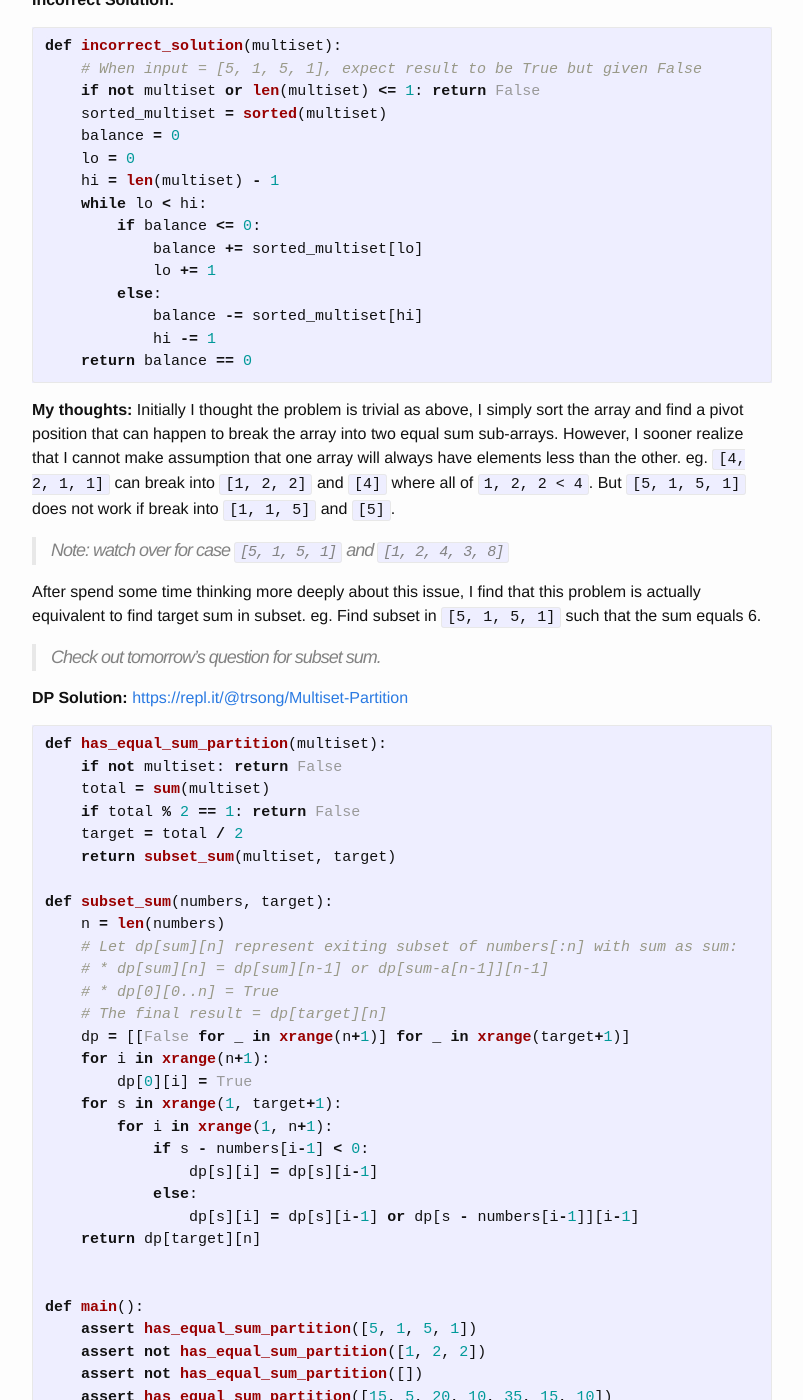
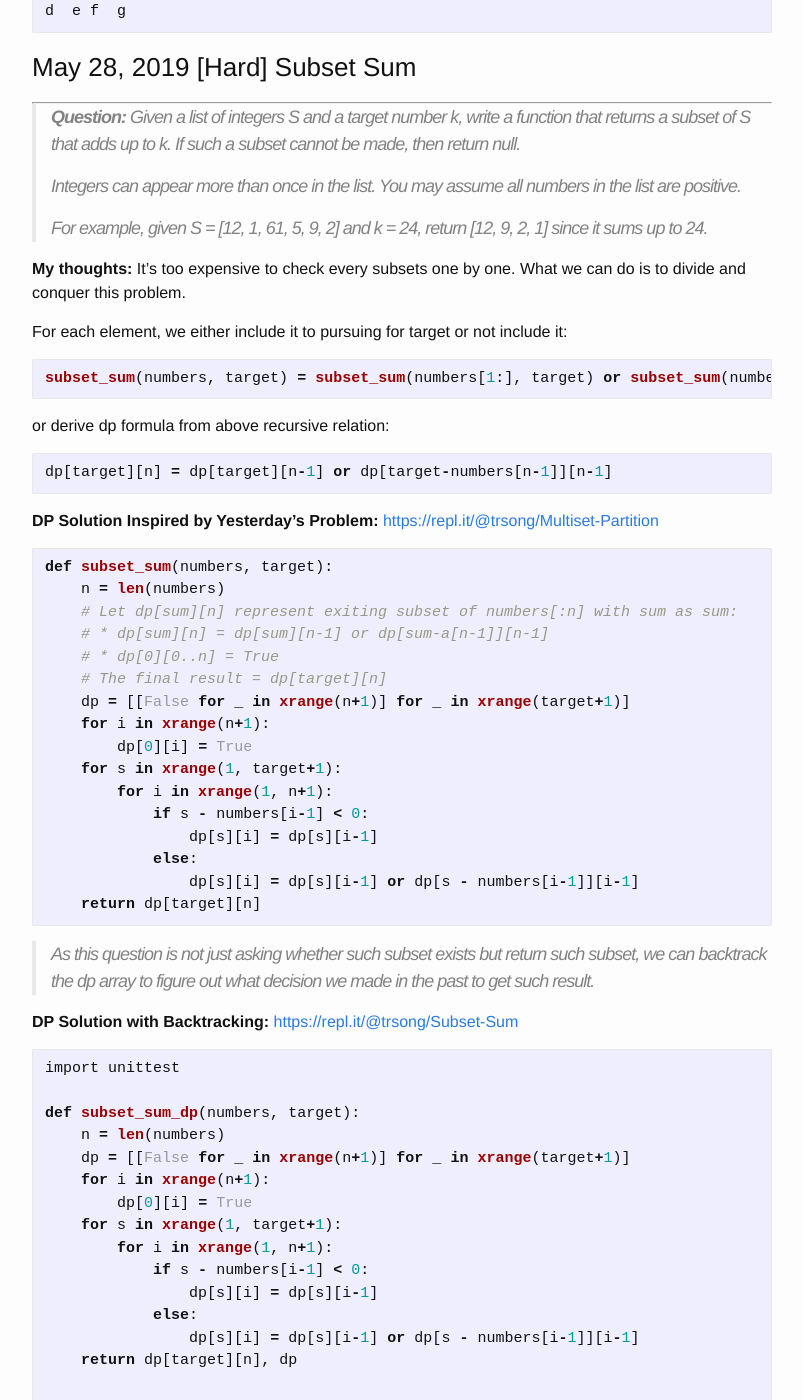
Before and after one commit to trsong/trsong.github.io, a Jekyll site: the page built from _posts/2019-04-30-DailyQuestions.md, in a window 1280 px wide and 1400 px high, scrolled down 1640 px. Shown: the whole window, without its empty margins (238-1041 px from the left). Built offline with Jekyll 4.4.1, drawn with Linux system fonts in a browser that asks for light colours; some of the changed text lies outside the part shown.

Commit message:
Add answer to May28 Question

````diff
--- a/_posts/2019-04-30-DailyQuestions.md
+++ b/_posts/2019-04-30-DailyQuestions.md
@@ -110,6 +110,8 @@ The output can be any random permutation of the input such that all permutation
 > Do this in linear time and in-place.
 >
 > For example, given the array ['G', 'B', 'R', 'R', 'B', 'R', 'G'], it should become ['R', 'R', 'R', 'G', 'G', 'B', 'B']
+
+-->
 
 ### 🎂 May 29, 2019 \[Medium\]
 ---
@@ -137,7 +139,6 @@ The output can be any random permutation of the input such that all permutation
 d  e f  g
 ```
 
--->
 
 ### May 28, 2019 \[Hard\] Subset Sum
 ---
@@ -147,8 +148,6 @@ d  e f  g
 >
 > For example, given S = [12, 1, 61, 5, 9, 2] and k = 24, return [12, 9, 2, 1] since it sums up to 24.
 
-<!--
-
 **My thoughts:** It's too expensive to check every subsets one by one. What we can do is to divide and conquer this problem.
 
 For each element, we either include it to pursuing for target or not include it:
@@ -162,7 +161,7 @@ or derive dp formula from above recursive relation:
 dp[target][n] = dp[target][n-1] or dp[target-numbers[n-1]][n-1]
 ```
 
-**DP Solution inspired by yesterday's problem:** [https://repl.it/@trsong/Multiset-Partition](https://repl.it/@trsong/Multiset-Partition)
+**DP Solution Inspired by Yesterday's Problem:** [https://repl.it/@trsong/Multiset-Partition](https://repl.it/@trsong/Multiset-Partition)
 ```py
 def subset_sum(numbers, target):
     n = len(numbers)
@@ -182,7 +181,59 @@ def subset_sum(numbers, target):
     return dp[target][n]
 ```
 
--->
+> As this question is not just asking whether such subset exists but return such subset, we can backtrack the dp array to figure out what decision we made in the past to get such result.
+
+**DP Solution with Backtracking:** [https://repl.it/@trsong/Subset-Sum](https://repl.it/@trsong/Subset-Sum)
+```py
+import unittest
+
+def subset_sum_dp(numbers, target):
+    n = len(numbers)
+    dp = [[False for _ in xrange(n+1)] for _ in xrange(target+1)]
+    for i in xrange(n+1):
+        dp[0][i] = True
+    for s in xrange(1, target+1):
+        for i in xrange(1, n+1):
+            if s - numbers[i-1] < 0:
+                dp[s][i] = dp[s][i-1]
+            else:
+                dp[s][i] = dp[s][i-1] or dp[s - numbers[i-1]][i-1]
+    return dp[target][n], dp
+
+
+def subset_sum(numbers, target):
+    if target == 0: return []
+    has_subset, dp = subset_sum_dp(numbers, target)
+    if not has_subset: return None
+    res = []
+    balance = target
+    for i in xrange(len(numbers), 0, -1):
+        delta = numbers[i-1]
+        if balance - delta >= 0 and dp[balance - delta][i-1]:
+            res.append(delta)
+            balance -= delta
+    return res
+
+
+class subset_sum_spec(unittest.TestCase):
+    def test_target_is_zero(self):
+        self.assertEqual(subset_sum([], 0), [])
+        self.assertEqual(subset_sum([1, 2], 0), [])
+
+    def test_subset_not_exist(self):
+        self.assertIsNone(subset_sum([], 1))
+        self.assertIsNone(subset_sum([2, 3], 1))
+
+    def test_more_than_one_subset(self):
+        res = sorted(subset_sum([3, 4, 2, 5], 7))
+        self.assertTrue(res == [3, 4] or res == [2, 5])
+        res2 = sorted(subset_sum([12, 1, 61, 5, 9, 2, 24], 24))
+        self.assertTrue(res2 == [1, 2, 9, 12] or res2 == [24])
+
+
+if __name__ == '__main__':
+    unittest.main(exit=False)
+```
 
 ### May 27, 2019 \[Medium\] Multiset Partition
 ---
````
